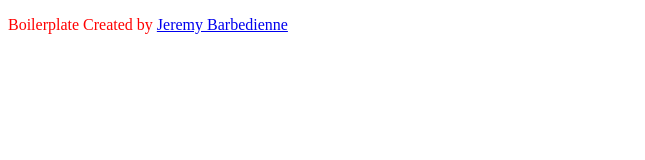
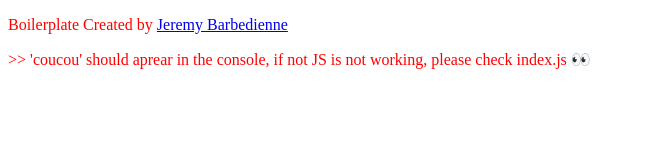
Before and after one commit to JeremyBRD/webpack-boilerplate, a website built with webpack: page src/template.html in a window 1280 px wide. Shown: the whole page, without its empty margins (0-645 px from the left). Built offline with nearby package versions, Linux system fonts and the light colour scheme.

Commit message:
add user instructions

```diff
--- a/src/styles/config/_colors.scss
+++ b/src/styles/config/_colors.scss
@@ -0,0 +1,3 @@
+// Add here your Scss Color Variables
+
+$body-color: red;
--- a/src/styles/config/_fonts.scss
+++ b/src/styles/config/_fonts.scss
@@ -0,0 +1 @@
+// @import you fonts & create variables
--- a/src/styles/index.scss
+++ b/src/styles/index.scss
@@ -1,8 +1,3 @@
-$body-color: red;
-
-body {
-  color: $body-color;
-}
 // CSS RESET
 @import "config/reset";
 
@@ -17,3 +12,7 @@ body {
 // Your CSS partials
 @import "components/index";
 @import "pages/index";
+
+body {
+  color: $body-color;
+}
--- a/src/template.html
+++ b/src/template.html
@@ -10,5 +10,6 @@
 
   <body>
     <p>Boilerplate Created by <a href="https://www.jeremybrd.dev">Jeremy Barbedienne</a></p>
+    <p> >> 'coucou' should aprear in the console, if not JS is not working, please check index.js 👀</p>
   </body>
 </html>
```
Also changed, not shown: src/index.js (+11 -0 lines), src/styles/config/_reset.scss (+8 -0 lines).
